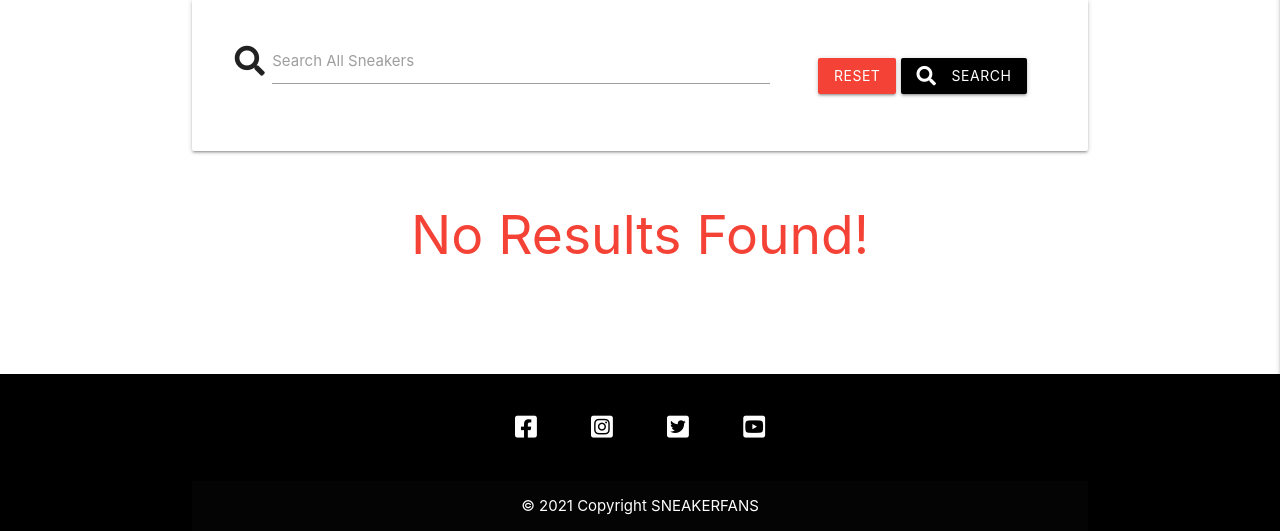
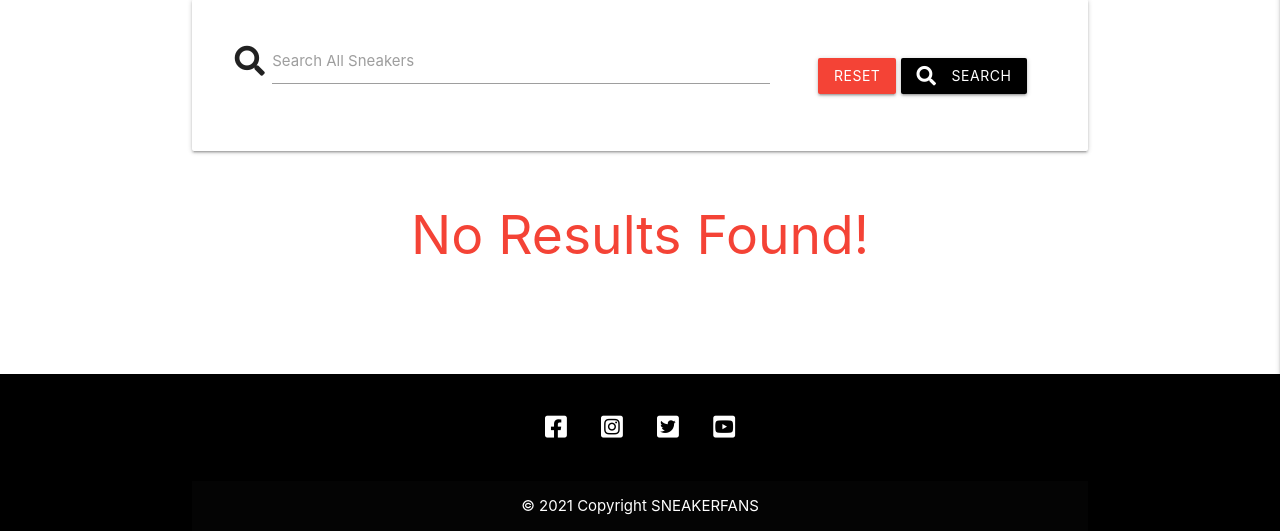
Before and after one commit to Code-Institute-Submissions/sneakerfans-ms3, a Flask app: page /search in a window 1280 px wide. Shown: the part 269-800 px from the top of the page. Run offline with Flask 2, Linux system fonts and the light colour scheme; data that the repository does not hold is empty; some libraries are stand-ins or nearby versions.

Commit message:
social icons margin adjusted in style.css

```diff
--- a/static/css/style.css
+++ b/static/css/style.css
@@ -205,7 +205,7 @@ strong {
 
 footer li {
   display: inline;
-  margin: 25px;
+  margin: 15px;
   font-size: 25px;
 }
 
```
